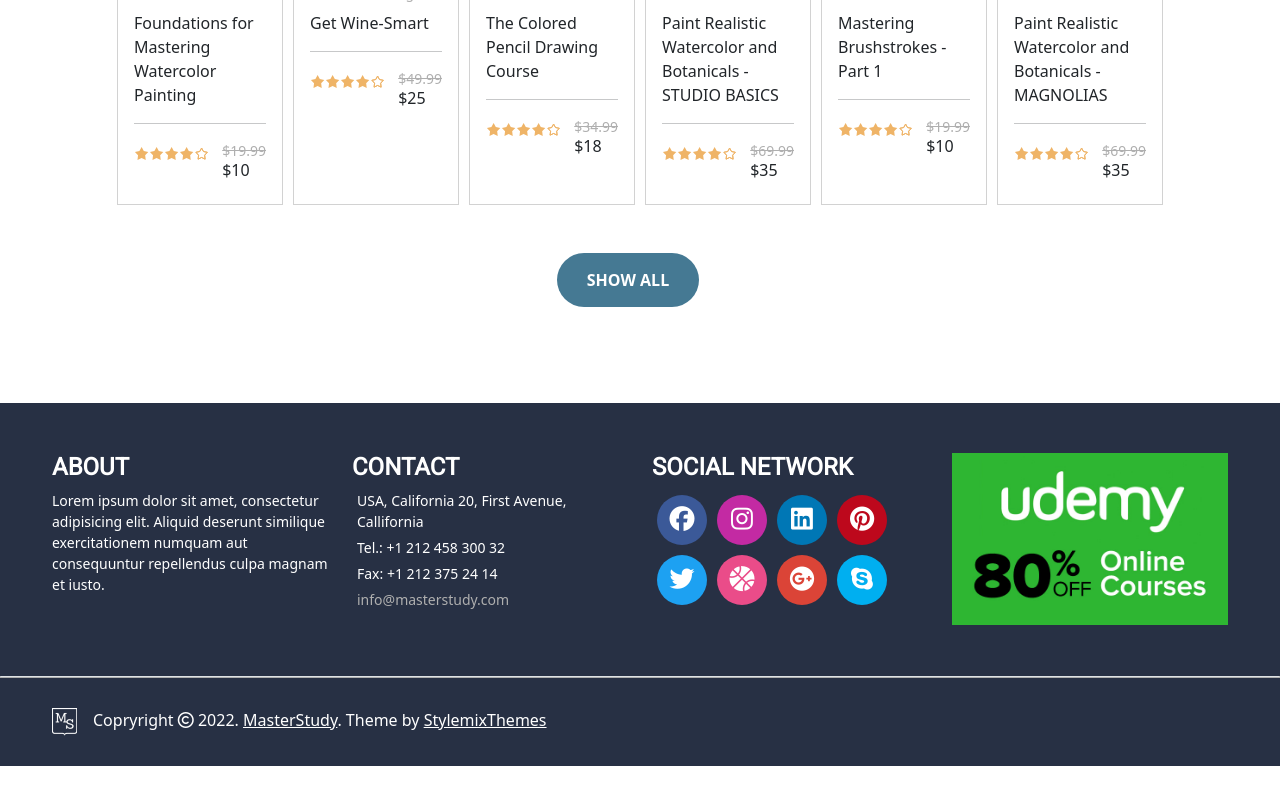
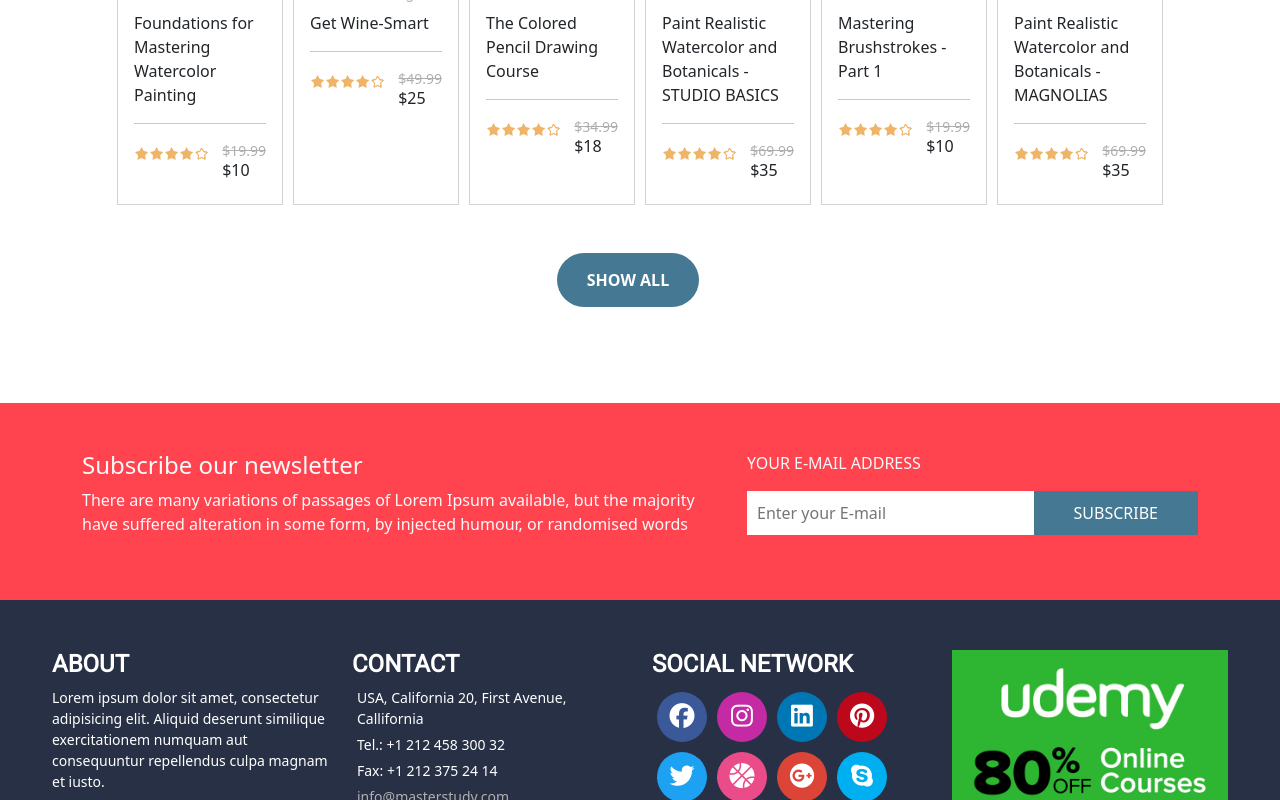
Before and after one commit to LucaFaedda/proj-html-vuejs, a Vue app: page / in a window 1280 px wide. Shown: the part 2778-3578 px from the top of the page. Before the commit the page ends 3544 px from the top, so only its background shows below. Built offline with nearby package versions, Linux system fonts and the light colour scheme.

Commit message:
sezione subscribe done

```diff
--- a/src/components/AppHeader.vue
+++ b/src/components/AppHeader.vue
@@ -162,6 +162,10 @@ header{
 
     }
 
+    input:focus{
+        outline: none;
+    }
+
 }
 
 /* sezione search bar*/
--- a/src/components/AppMain.vue
+++ b/src/components/AppMain.vue
@@ -172,7 +172,8 @@ export default {
                     </div>
                 </div>
         </div>
-        <div class="container-fluid padding-container mt-5">
+        <!-- sezione card recenti -->
+        <div class="container-fluid padding-container mt-5 card-recenti">
             <div class="row mt-5">
                 <div class="col-12 d-flex justify-content-center ">
                     <h2 class="font-40px">Recent course</h2>
@@ -456,6 +457,25 @@ export default {
                 </div>
             </div>
         </div>
+        <div class="container-fluid bk-red-red">
+            <div class="container">
+                <div class="row py-5">
+                    <div class="col-7 text-light">
+                        <h4>Subscribe our newsletter</h4>
+                        <p>There are many variations of passages of Lorem Ipsum available, but the majority have suffered alteration in some form, by injected humour, or randomised words</p>
+                    </div>
+                    <div class="col-5 ">
+                        <p class="text-light">YOUR E-MAIL ADDRESS</p>
+                        <div class="input-container d-flex align-items-center ">
+                        <input type="text"  placeholder="Enter your E-mail" aria-label="Recipient's username" class="subscribe" >
+                        <button class="btn btn-personalizzato"  >SUBSCRIBE</button>
+                    </div>
+
+                    </div>
+                </div>
+            </div>
+
+        </div>
     </div>
 </template>
 
@@ -518,6 +538,8 @@ export default {
 
     /* sezione corsi recenti */
 
+    .card-recenti{
+
         .font-40px{
             font-size: 40px;
         }
@@ -552,4 +574,33 @@ export default {
             @include btn-blue;
 
         }
+    }
+
+    .bk-red-red{
+        background-color: $colorRed;
+        .container{
+
+            .subscribe{
+                width: 80%;
+                padding: 10px 10px;
+                border: none
+            }
+
+            input:focus{
+                outline: none;
+            }
+
+            .btn-personalizzato{
+                background-color: $colorLightblu;
+                color: #fff;
+                padding: 10px 40px;
+                border-radius: 0%;
+                border:none
+            }
+        }
+
+
+    }
+
+
 </style>
```
Lines whose indentation alone changed are shown as unchanged.
